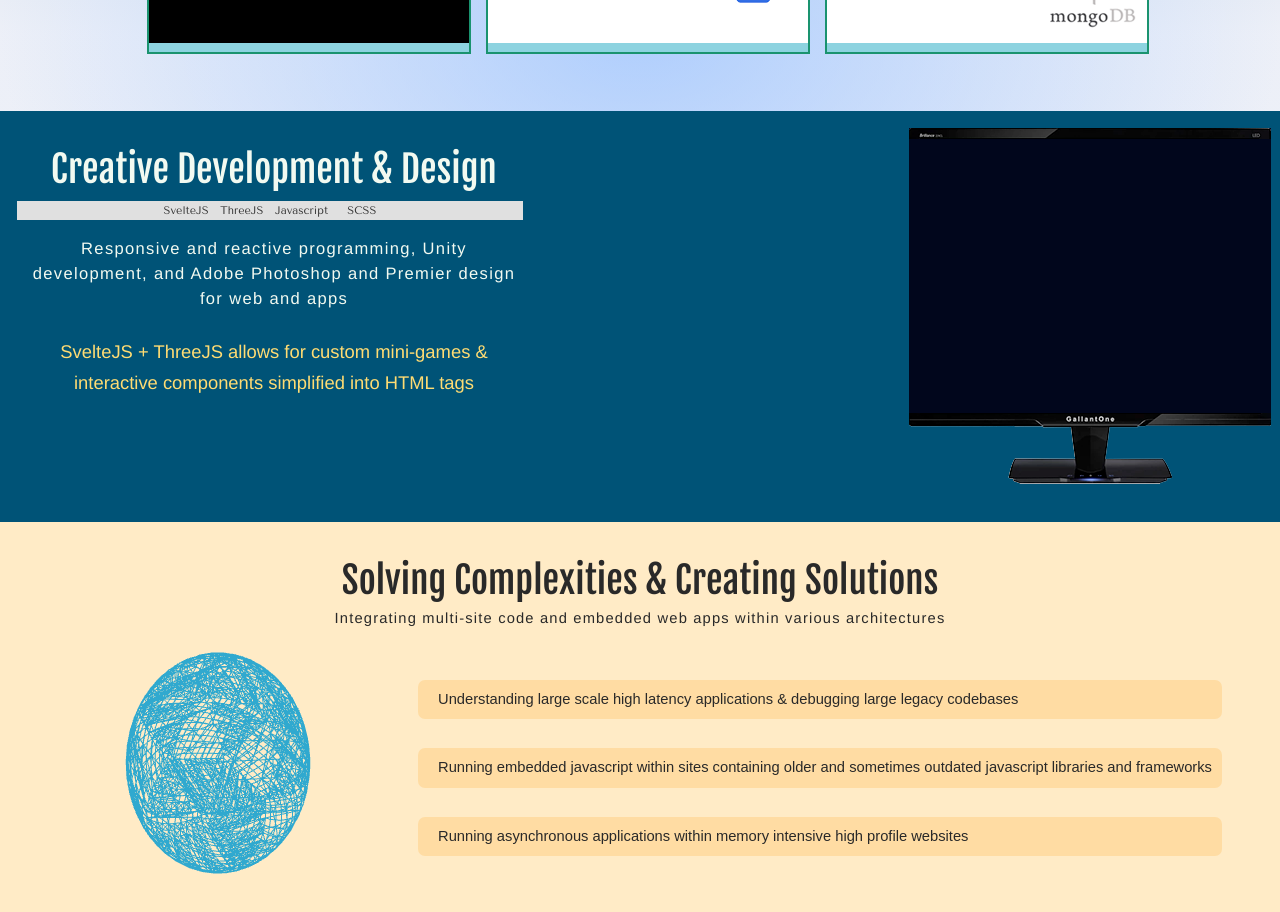
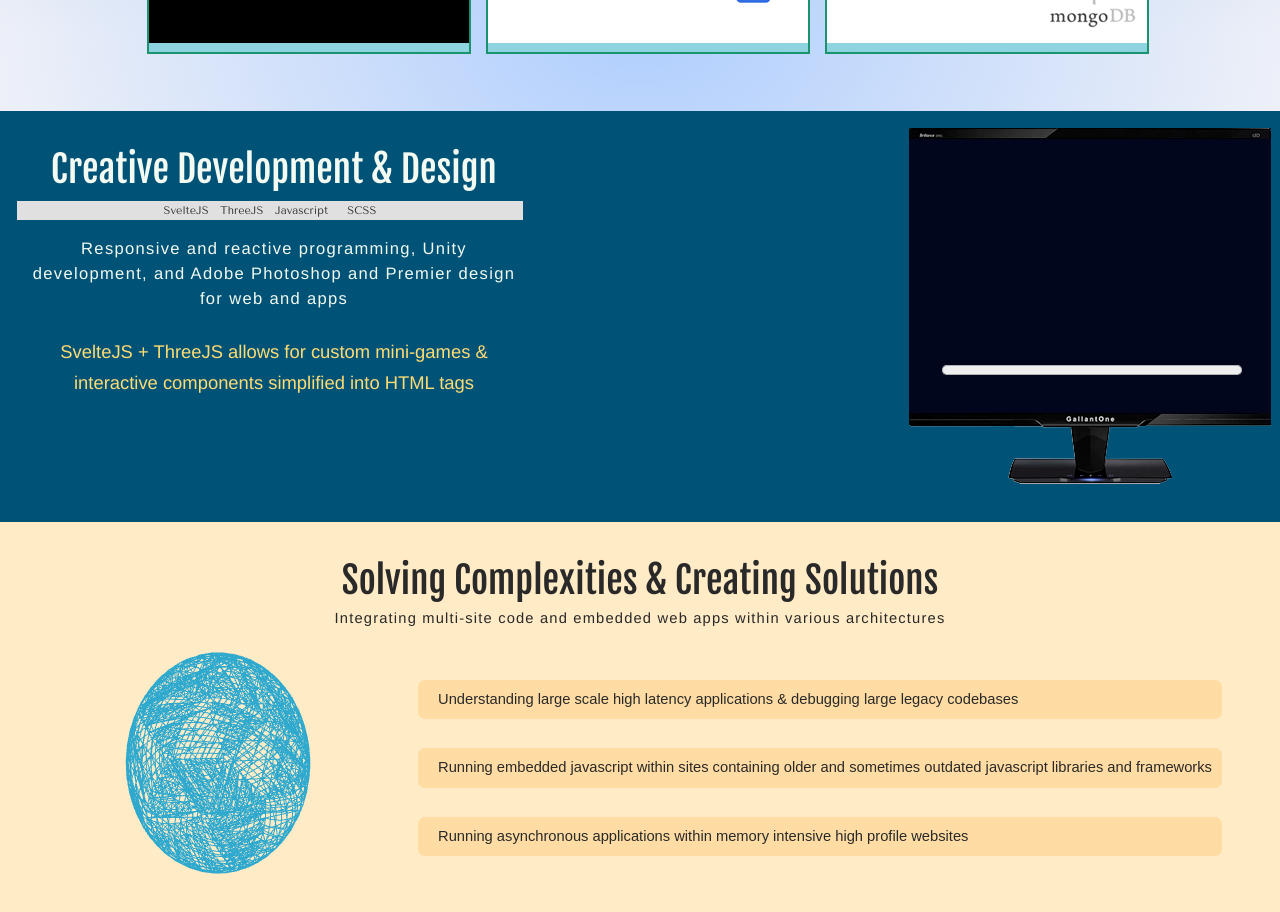
Before and after one commit to GregGallant/GallantSvelte, a SvelteKit app: page / in a window 1280 px wide. Shown: the part 900-1812 px from the top of the page. Built offline with nearby package versions, Linux system fonts and the light colour scheme; no server answers.

Commit message:
Progress bar on 3D app

```diff
--- a/src/routes/+page.svelte
+++ b/src/routes/+page.svelte
@@ -81,6 +81,7 @@
 						<div class="frontend">SvelteJS&nbsp;&nbsp;&nbsp;ThreeJS&nbsp;&nbsp;&nbsp;Javascript &nbsp;&nbsp;&nbsp; SCSS</div>
 						<h4>Responsive and reactive programming, Unity development, and Adobe Photoshop and Premier design for web and apps </h4>
 						<h6>SvelteJS + ThreeJS allows for custom mini-games & interactive components simplified into HTML tags</h6>
+
 					</div>
 					<div class="monitor_wrap">
 						<div class="monitor">
@@ -89,6 +90,7 @@
 								<img src={svelteimg} alt="GoLang, Java, C#" width="320px" height="240px"/>
 							{:else}
 								<SkillboxGG mesh="spaceship" size="0.5" rotation="normal" />
+								<progress value="0" max="100" id="progressBar"></progress>
 							{/if}
 							<img class="monbot" src={monbot} alt="monitor bottom"/>
 						</div>
--- a/src/routes/SkillboxGG.svelte
+++ b/src/routes/SkillboxGG.svelte
@@ -28,8 +28,6 @@
 
         const camera = new THREE.PerspectiveCamera( 75, perspective, 0.1, 1000 );
 
-		//const camera = new THREE.PerspectiveCamera( 75, window.innerWidth / window.innerHeight, 0.1, 1000 );
-
 		const renderer = new THREE.WebGLRenderer({ antialias: true, canvas:aCube });
 		renderer.setSize( 320, 240 );
         renderer.setAnimationLoop(); // wrap in timer or counter or something for memory
@@ -38,6 +36,8 @@
 		const geometry = new THREE.BoxGeometry( 2, 2, 2 );
 		const material = new THREE.MeshBasicMaterial( { color: 0x00ff90, wireframe: true } );
 		const cube = new THREE.Mesh( geometry, material );
+
+        const progressBar = document.getElementById('progressBar');
 
         // Pointer and event
         let pointer = {
@@ -112,7 +112,7 @@
 
         // Properties
         if (spec_mesh === "" || typeof(spec_mesh) === 'undefined') {
-            murl = '/models/vehicle1/spaceship.gltf';
+            murl = '/models/spaceshipTests/spaceship.gltf';
         } else {
             murl = '/models/'+spec_mesh+'/scene.gltf';
         }
@@ -133,6 +133,8 @@
 		await loader.load(url, function(glb) {
 
 			const model1 = glb.scene;
+
+            progressBar.style.display = 'none';
 			//const model2 = new THREE.Mesh(model1, material);
 			scene.add(model1);
 
@@ -284,7 +286,9 @@
 
 		    },
             function (xhr) {
-                console.log((xhr.loaded / xhr.total) * 100 + '% loaded');
+                //console.log((xhr.loaded / xhr.total) * 100 + '% loaded');
+                const percentComplete = (xhr.loaded / xhr.total) * 100;
+                progressBar.value = percentComplete === Infinity ? 100 : percentComplete;
             },
 			undefined, function (error) {
 				console.log(error);
--- a/src/styles/imgheader.scss
+++ b/src/styles/imgheader.scss
@@ -265,11 +265,12 @@ div {
 
 
 
-  .monitor_wrap {
+.monitor_wrap {
     text-align:center;
     margin: 0 9px 0 auto;
 
-    .monitor {
+  .monitor {
+    position:relative;
       display:block;
       color:#3f3f3f;
       margin: 0;
@@ -287,8 +288,19 @@ div {
           top:-10px;
         }
       }
-    }
   }
+}
+
+#progressBar {
+  position:absolute;
+  width:300px;
+  height:20px;
+  z-index:9;
+  top:80%;
+  left:9%;
+  /*margin-left:-250px;*/
+}
+
 
 // RESPONSIVE
 
```
